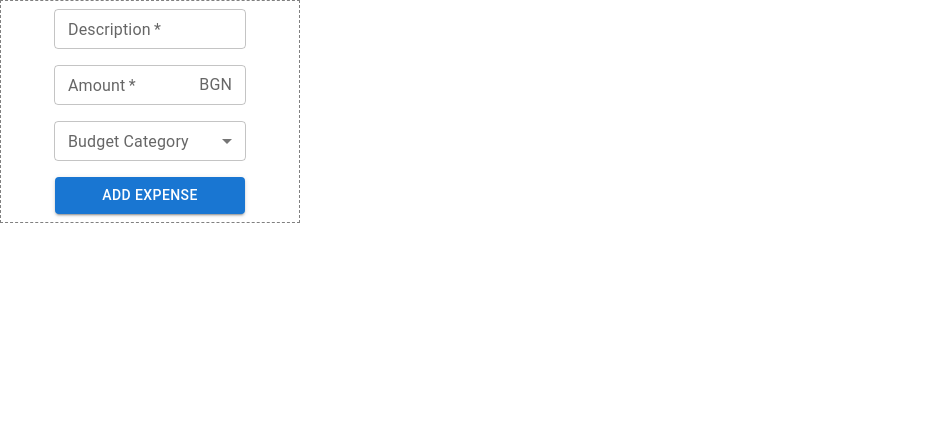
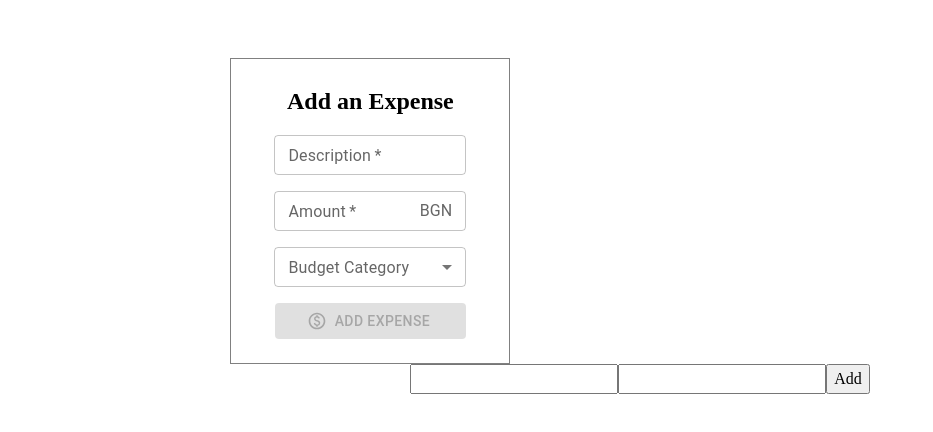
Before and after one commit to stilqnwoke/ExpensesApp, a React (Create React App) app: page / in a window 1280 px wide. Shown: the top 432 px of the page, without its empty margins (0-933 px from the left). Built offline with nearby package versions, Linux system fonts and the light colour scheme.

Commit message:
Connected the viewExpenses and add and delete func

```diff
--- a/src/App.js
+++ b/src/App.tsx
@@ -1,10 +1,14 @@
 import "./App.css";
 import AddExpense from "./components/expenses/AddExpense.tsx";
+import ViewExpenses from "./components/expenses/ViewExpenses.tsx";
+import AddBudget from "./components/budgets/AddBudget.tsx";
 
 function App() {
   return (
     <div className="App">
       <AddExpense />
+      <ViewExpenses />
+      <AddBudget />
     </div>
   );
 }
--- a/src/components/budgets/AddBudget.tsx
+++ b/src/components/budgets/AddBudget.tsx
@@ -1,5 +1,5 @@
 import React, { useContext, useRef } from "react";
-import { ExpenseContext } from "../../store/expenses-reducer";
+import { ExpenseContext } from "../../store/expenses-reducer.tsx";
 
 const AddBudget = () => {
   const { addBudget } = useContext(ExpenseContext);
--- a/src/components/expenses/AddExpense.tsx
+++ b/src/components/expenses/AddExpense.tsx
@@ -8,12 +8,20 @@ import Select, { SelectChangeEvent } from "@mui/material/Select";
 import MenuItem from "@mui/material/MenuItem";
 import InputLabel from "@mui/material/InputLabel";
 import FormControl from "@mui/material/FormControl";
+import PaidOutlinedIcon from "@mui/icons-material/PaidOutlined";
+import { validateForm } from "../../utils/validationHelpers.ts";
 
 const AddExpense = () => {
-  const { addExpense } = useContext(ExpenseContext);
+  const { addExpense, budgets } = useContext(ExpenseContext);
+  const [budgetCategory, setBudgetCategory] = useState("");
   const nameRef = useRef(null);
   const amountRef = useRef(null);
-  const [budgetCategory, setBudgetCategory] = useState("");
+
+  let isValid = validateForm(
+    nameRef.current?.value,
+    amountRef.current?.value,
+    budgetCategory
+  );
 
   const handleChange = (event: SelectChangeEvent) => {
     setBudgetCategory(event.target.value);
@@ -25,7 +33,12 @@ const AddExpense = () => {
     addExpense({
       name: nameRef.current.value,
       amount: amountRef.current.value,
+      budgetId: budgetCategory,
     });
+
+    nameRef.current.value = "";
+    amountRef.current.value = "";
+    setBudgetCategory("");
   };
 
   return (
@@ -34,23 +47,26 @@ const AddExpense = () => {
         component="form"
         sx={{
           "& > :not(style)": { m: 1, width: "24ch" },
-          border: "1px dashed grey",
+          border: "1px solid grey",
           display: "flex",
+
           flexDirection: "column",
           alignItems: "center",
-          width: 300,
+          width: 280,
+          padding: 2,
         }}
-        noValidate
-        autoComplete="off"
         onSubmit={onSubmit}
       >
+        <h2>Add an Expense</h2>
+
         <TextField
           required
           id="outlined-required"
-          ref={nameRef}
+          inputRef={nameRef}
           label="Description"
           variant="outlined"
           size="small"
+          type="text"
         />
 
         <TextField
@@ -59,10 +75,11 @@ const AddExpense = () => {
           InputProps={{
             endAdornment: <InputAdornment position="end">BGN</InputAdornment>,
           }}
-          ref={amountRef}
+          inputRef={amountRef}
           label="Amount"
           variant="outlined"
           size="small"
+          type="number"
         />
 
         <FormControl sx={{ m: 1, minWidth: 120 }} size="small">
@@ -77,16 +94,21 @@ const AddExpense = () => {
             label="Budget Category"
             onChange={handleChange}
           >
-            <MenuItem value="">
-              <em>None</em>
-            </MenuItem>
-            <MenuItem value={10}>Ten</MenuItem>
-            <MenuItem value={20}>Twenty</MenuItem>
-            <MenuItem value={30}>Thirty</MenuItem>
+            {budgets.map((budget) => (
+              <MenuItem value={budget.id} key={budget.id}>
+                <em>{budget.name}</em>
+              </MenuItem>
+            ))}
           </Select>
         </FormControl>
 
-        <Button variant="contained" size="medium">
+        <Button
+          disabled={!isValid}
+          variant="contained"
+          size="medium"
+          startIcon={<PaidOutlinedIcon />}
+          type="submit"
+        >
           Add Expense
         </Button>
       </Box>
--- a/src/components/expenses/ViewExpenses.tsx
+++ b/src/components/expenses/ViewExpenses.tsx
@@ -1,17 +1,48 @@
 import React, { useContext } from "react";
-import { ExpenseContext } from "../../store/expenses-reducer";
+import { ExpenseContext } from "../../store/expenses-reducer.tsx";
+import List from "@mui/material/List";
+import ListItem from "@mui/material/ListItem";
+import ListItemText from "@mui/material/ListItemText";
+
+import Divider from "@mui/material/Divider";
+
+import Button from "@mui/material/Button";
+import DeleteOutlineIcon from "@mui/icons-material/DeleteOutline";
 
 const ViewExpenses = () => {
-  const { expenses } = useContext(ExpenseContext);
+  const { expenses, deleteExpense } = useContext(ExpenseContext);
 
   return (
     <div>
       {expenses.map((expense) => (
-        <div key={expense.id}>
-          <p>{expense.name}</p>
-          <span>{expense.amount}</span>
-          <span>{expense?.dateAdded}</span>
-        </div>
+        <List
+          key={expense.id}
+          sx={{ width: "100%", maxWidth: 500, bgcolor: "background.paper" }}
+        >
+          <ListItem>
+            <ListItemText sx={{ width: 6 }} primary={`${expense.amount} BGN`} />
+
+            <ListItemText
+              primary={expense.name}
+              secondary={expense.dateAdded}
+            />
+
+            <Button
+              variant="contained"
+              size="medium"
+              startIcon={<DeleteOutlineIcon />}
+              onClick={() => deleteExpense(expense.id)}
+              sx={{
+                backgroundColor: "red",
+                hover: { backgroundColor: "gray" },
+              }}
+            >
+              Delete
+            </Button>
+          </ListItem>
+
+          <Divider variant="fullWidth" component="li" />
+        </List>
       ))}
     </div>
   );
--- a/src/index.css
+++ b/src/index.css
@@ -9,6 +9,7 @@
 html,
 body {
   height: 100%;
+  padding: 2.5% 10% 2.5% 10%;
 }
 body {
   line-height: 1.5;
--- a/src/index.js
+++ b/src/index.js
@@ -1,7 +1,7 @@
 import React from "react";
 import ReactDOM from "react-dom/client";
 import "./index.css";
-import App from "./App";
+import App from "./App.tsx";
 import ExpensesProvider from "./store/expenses-reducer.tsx";
 
 const root = ReactDOM.createRoot(document.getElementById("root"));
--- a/src/store/expenses-reducer.tsx
+++ b/src/store/expenses-reducer.tsx
@@ -4,7 +4,8 @@ import useLocalStorage from "../utils/localStorageHook.ts";
 
 const ExpenseContext = createContext({
   expenses: [],
-  addExpense: ({ name, amount }) => {
+  budgets: [],
+  addExpense: ({ name, amount, budgetId }) => {
     return;
   },
 
@@ -25,12 +26,13 @@ const ExpensesProvider = (props) => {
   const [expenses, setExpenses] = useLocalStorage("expenses", []);
   const [budgets, setBudgets] = useLocalStorage("budgets", []);
 
-  function addExpense({ name, amount }) {
+  function addExpense({ name, amount, budgetId }) {
     setExpenses((prevExpenses) => [
       ...prevExpenses,
       {
         name,
         amount,
+        budgetId,
         id: uuidv4(),
         dateAdded: new Date().toLocaleDateString(),
       },
@@ -62,7 +64,14 @@ const ExpensesProvider = (props) => {
 
   return (
     <ExpenseContext.Provider
-      value={{ expenses, addExpense, deleteExpense, deleteBudget, addBudget }}
+      value={{
+        expenses,
+        addExpense,
+        deleteExpense,
+        deleteBudget,
+        addBudget,
+        budgets,
+      }}
     >
       {props.children}
     </ExpenseContext.Provider>
--- /dev/null
+++ b/src/utils/validationHelpers.ts
@@ -0,0 +1,5 @@
+export function validateForm(name: string, amount: number, budgetCategory) {
+  let isValid = budgetCategory !== "" && name !== null && amount !== null;
+
+  return isValid;
+}
```
Also changed, not shown: src/components/expenses/DeleteExpense.tsx (deleted, +0 -14 lines), src/components/budgets/BudgetsList.tsx (added).
